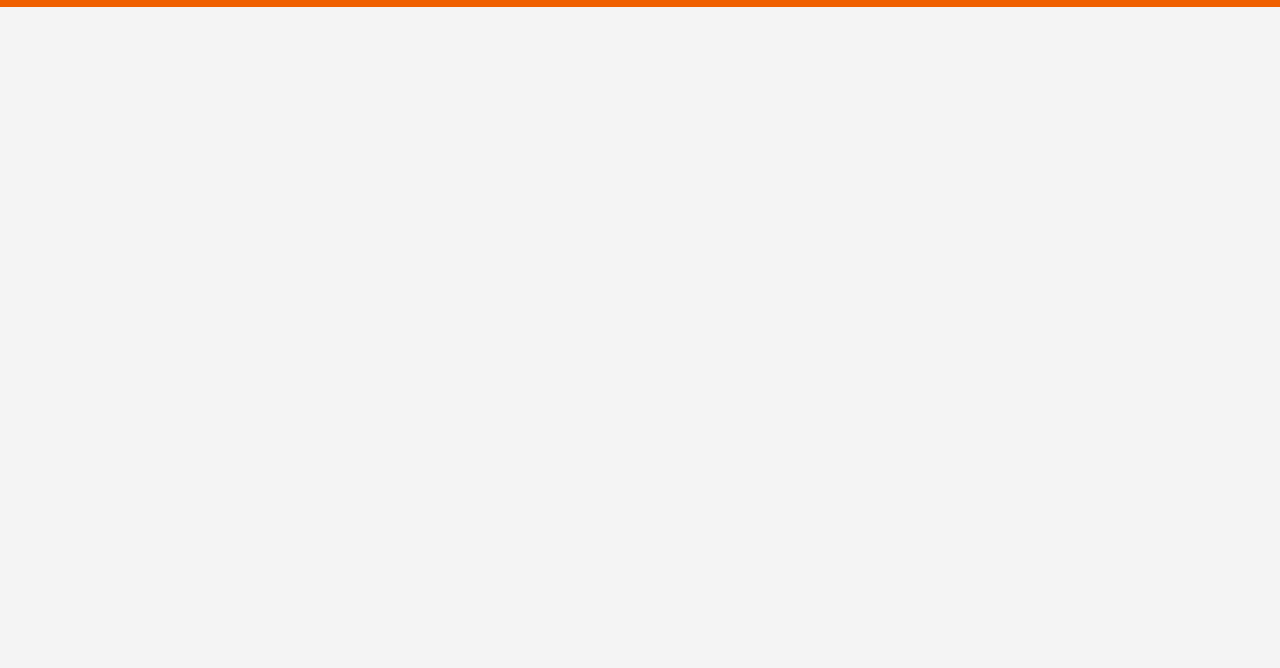
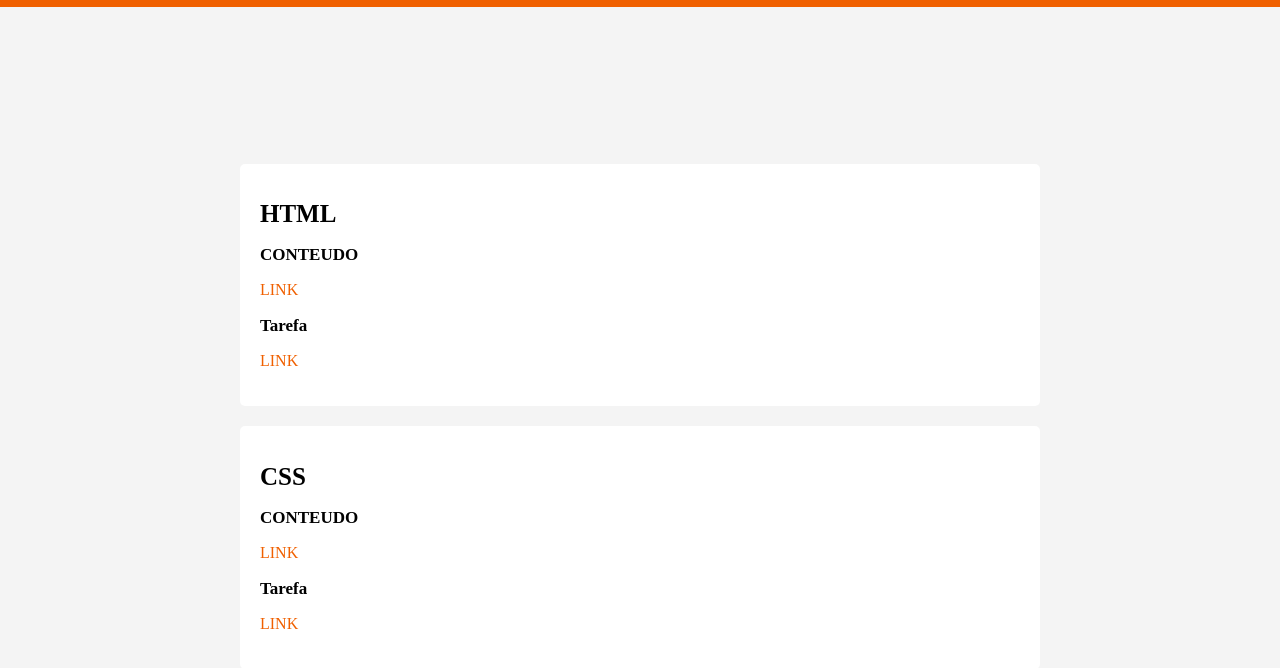
Before and after one commit to savia-silva/ProjetosWeb, a plain HTML site: page Index.html in a window 1280 px wide. Shown: the part 42-710 px from the top of the page. Drawn offline with Linux system fonts and the light colour scheme.

Commit message:
Criação de Blocos

```diff
--- a/Index.html
+++ b/Index.html
@@ -16,6 +16,31 @@
             </select>
         </div>
     </nav>
-
+    <div class="bloco">
+        <div class="conteudo">
+            <h1>HTML</h1>
+            <h2>CONTEUDO</h2>
+            <p>
+                <a href="#">LINK</a>
+            </p>
+            <h3>Tarefa</h3>
+            <p>
+                <a href="#">LINK</a>
+            </p>
+        </div>
+    </div>
+    <div class="bloco">
+        <div class="conteudo">
+            <h1>CSS</h1>
+            <h2>CONTEUDO</h2>
+            <p>
+                <a href="#">LINK</a>
+            </p>
+            <h3>Tarefa</h3>
+            <p>
+                <a href="#">LINK</a>
+            </p>
+        </div>
+    </div>
 </body>
 </html>
--- a/styles.css
+++ b/styles.css
@@ -5,6 +5,7 @@ body {
     justify-content: center;
     height: 100vh;
     background-color: #f4f4f4;
+    padding-top: 50px;
 }
 
 .navbar {
@@ -36,3 +37,38 @@ body {
     border: none;
     border-radius: 5px;
 }
+
+.bloco {
+    width: 90%;
+    max-width: 800px;
+}
+
+.conteudo {
+    background-color: #fff;
+    padding: 20px;
+    margin: 10px 0;
+    border-radius: 5px;
+}
+
+.conteudo h1 {
+    font-size: 25px;
+}
+
+.conteudo h2 {
+    margin-bottom: 10px;
+    font-size: 17px;
+}
+
+.conteudo h3 {
+    margin-bottom: 10px;
+    font-size: 17px;
+}
+
+.conteudo a {
+    color: #f06000;
+    text-decoration: none;
+}
+
+.conteudo a:hover {
+    color:#000000;
+}
```
